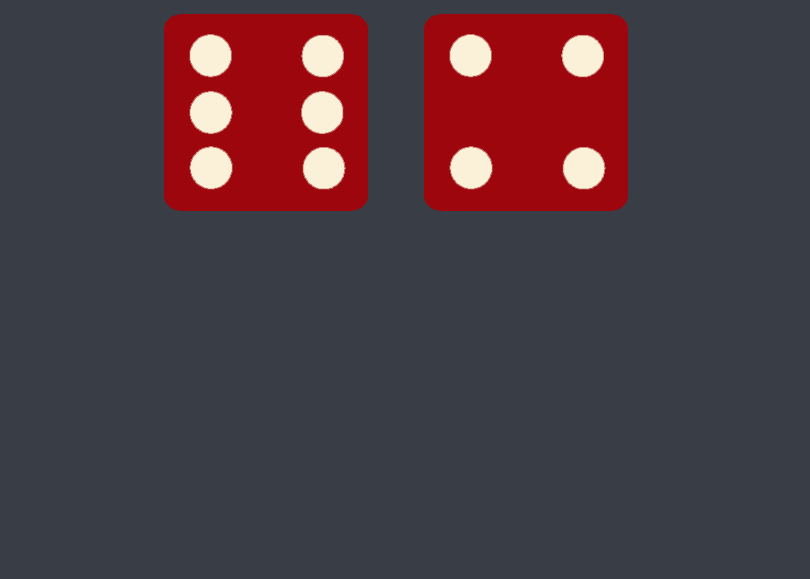
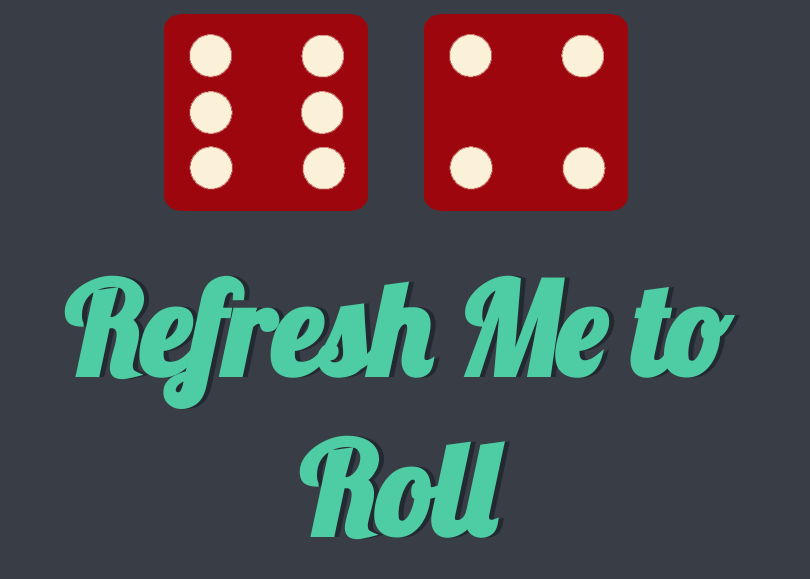
Before and after one commit to bennytrieu/dice-game, a plain HTML site: page index.html in a window 1280 px wide. Shown: the part 481-1060 px from the top of the page, without its empty margins (244-1054 px from the left). Before the commit the page ends 800 px from the top, so only its background shows below. Drawn offline with Linux system fonts and the light colour scheme.

Commit message:
Added a bit of instructions on the bottom

```diff
--- a/index.html
+++ b/index.html
@@ -21,6 +21,8 @@
       <p>Player 2</p>
       <img class="img2" id="diceImage2" src="./images/dice6.png" />
     </div>
+
+    <h1>Refresh Me to Roll</h1>
   </div>
   <script src="index.js" charset="utf-8"></script>
 </body>
```
